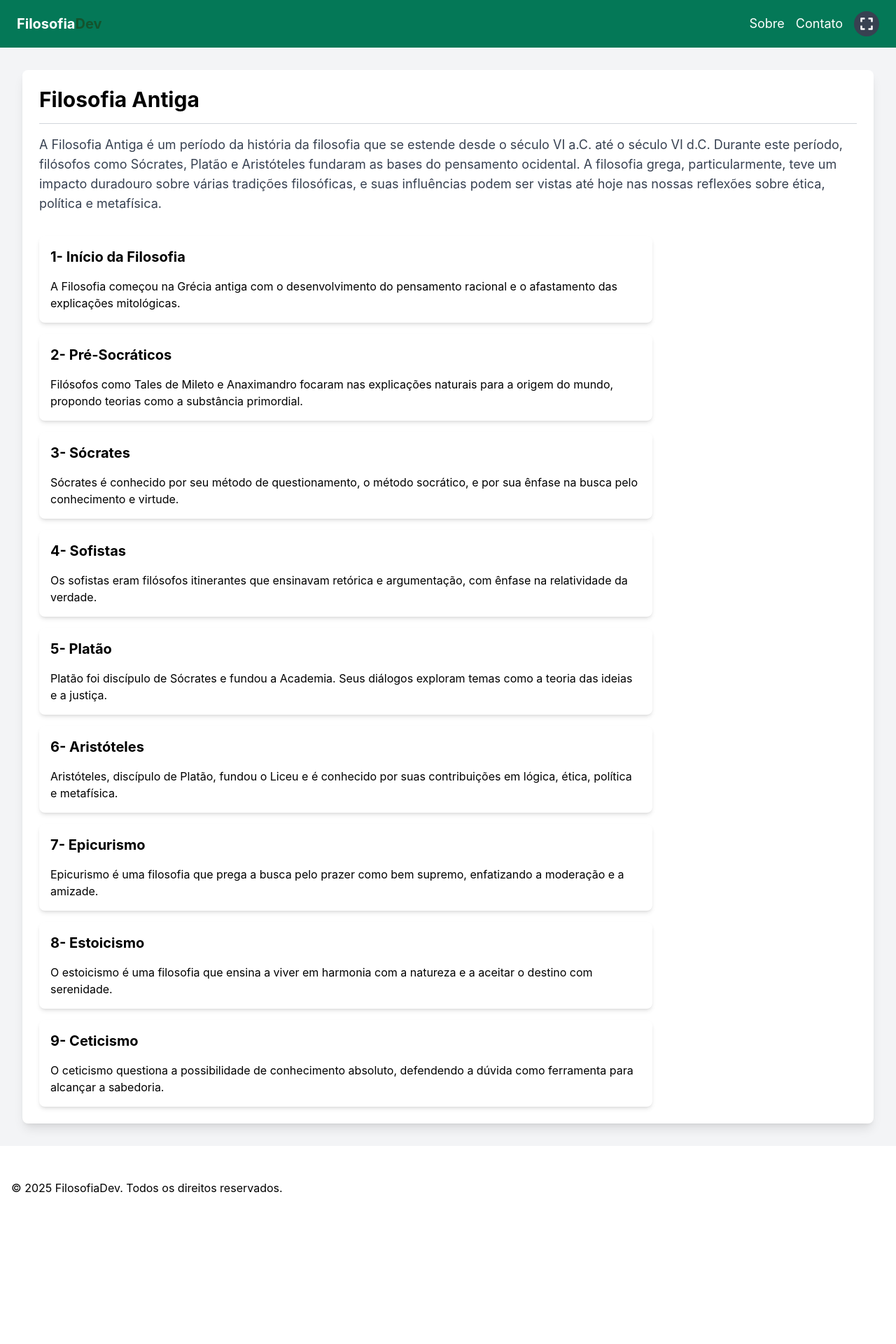
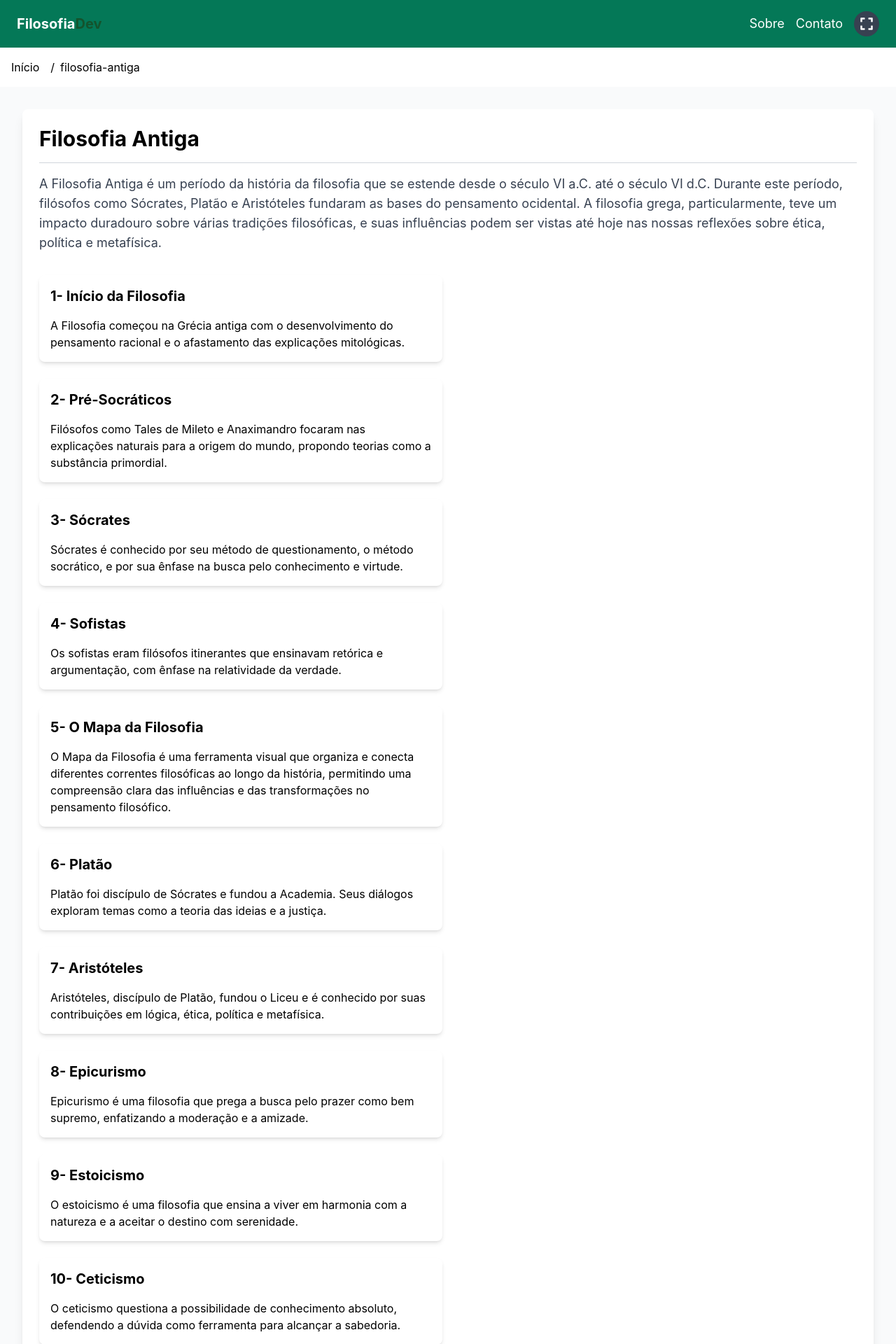
Before and after one commit to gabriellima-wav/filosofia-dev, a React (Vite) app: page /filosofia-antiga in a window 1280 px wide. Shown: the top 1920 px of the page at 70% size. Before the commit the page ends 1725 px from the top, so only its background shows below. Built offline with nearby package versions, Linux system fonts and the light colour scheme.

Commit message:
componente breadcrumbs

```diff
--- a/src/App.tsx
+++ b/src/App.tsx
@@ -8,11 +8,13 @@ import Header from "./components/Header";
 import Footer from "./components/Footer";
 import SobrePage from "./pages/SobrePage";
 import ContatoPage from "./pages/ContatoPage";
+import Breadcrumbs from "./components/Breadcrumbs";
 
 const App: React.FC = () => {
   return (
     <Router>
       <Header />
+      <Breadcrumbs />
       <Routes>
         <Route path="/sobre" element={<SobrePage />} />
         <Route path="/contato" element={<ContatoPage />} />
--- /dev/null
+++ b/src/components/Breadcrumbs.tsx
@@ -0,0 +1,36 @@
+import React from "react";
+import { Link, useLocation } from "react-router-dom";
+
+const Breadcrumbs: React.FC = () => {
+  const location = useLocation();
+  const pathnames = location.pathname.split("/").filter((x) => x);
+
+  return (
+    <nav aria-label="breadcrumb" className="font-inter p-4">
+      <ol className="breadcrumb flex space-x-2">
+        <li>
+          <Link to="/" className="text-black hover:text-emerald-800">
+            Início
+          </Link>
+        </li>
+        {pathnames.map((value, index) => {
+          const path = `/${pathnames.slice(0, index + 1).join("/")}`;
+          return (
+            <li key={index} className="flex items-center">
+              <span className="mx-2">/</span>
+              {index === pathnames.length - 1 ? (
+                <span>{value}</span>
+              ) : (
+                <Link to={path} className="text-black hover:text-emerald-800">
+                  {value}
+                </Link>
+              )}
+            </li>
+          );
+        })}
+      </ol>
+    </nav>
+  );
+};
+
+export default Breadcrumbs;
--- a/src/components/ModuleWrapper.tsx
+++ b/src/components/ModuleWrapper.tsx
@@ -12,7 +12,7 @@ const ModuleWrapper: React.FC<ModuleWrapperProps> = ({
   children,
 }) => {
   return (
-    <div className="min-h-screen flex flex-col bg-gray-100">
+    <div className="min-h-screen flex flex-col bg-gray-50">
       <main className="flex-grow p-8">
         <div className="bg-white p-6 rounded-lg shadow-lg">
           <h1 className="text-3xl font-bold mb-4">{title}</h1>
--- a/src/pages/SobrePage.tsx
+++ b/src/pages/SobrePage.tsx
@@ -28,6 +28,12 @@ const SobrePage: React.FC = () => {
             profundas, aprender com os grandes filósofos e aplicar esse
             conhecimento na sua vida e na sua carreira.
           </p>
+          <p className="text-lg leading-7 text-gray-800 italic">
+            Vale ressaltar que boa parte do conteúdo presente aqui está sendo
+            embasado no curso "Essência da Filosofia" do Epifania Experiência,
+            que oferece uma visão aprofundada sobre temas filosóficos
+            essenciais.
+          </p>
         </div>
       </div>
     </main>
--- a/src/pages/filosofia/FilosofiaAntigaPage.tsx
+++ b/src/pages/filosofia/FilosofiaAntigaPage.tsx
@@ -1,4 +1,5 @@
 import React from "react";
+import { Link } from "react-router-dom"; // Importa o Link do react-router-dom
 import ModuleWrapper from "../../components/ModuleWrapper";
 
 const FilosofiaAntigaPage: React.FC = () => {
@@ -7,79 +8,110 @@ const FilosofiaAntigaPage: React.FC = () => {
       title="Filosofia Antiga"
       description="A Filosofia Antiga é um período da história da filosofia que se estende desde o século VI a.C. até o século VI d.C. Durante este período, filósofos como Sócrates, Platão e Aristóteles fundaram as bases do pensamento ocidental. A filosofia grega, particularmente, teve um impacto duradouro sobre várias tradições filosóficas, e suas influências podem ser vistas até hoje nas nossas reflexões sobre ética, política e metafísica."
     >
-      <div className="mt-8 space-y-4">
-        <div className="bg-white rounded-lg shadow-md p-4 hover:shadow-lg hover:scale-105 transition-all w-[75%]">
+      <div className="mt-8 space-y-6">
+        <Link
+          to="/filosofia-antiga/inicio"
+          className="bg-white rounded-lg shadow-md p-4 hover:shadow-lg hover:scale-105 transition-all block max-w-xl"
+        >
           <h3 className="text-xl font-bold mb-4">1- Início da Filosofia</h3>
           <p>
             A Filosofia começou na Grécia antiga com o desenvolvimento do
             pensamento racional e o afastamento das explicações mitológicas.
           </p>
-        </div>
-
-        <div className="bg-white rounded-lg shadow-md p-4 hover:shadow-lg hover:scale-105 transition-all w-[75%]">
+        </Link>
+        <Link
+          to="/filosofia-antiga/pre-socraticos"
+          className="bg-white rounded-lg shadow-md p-4 hover:shadow-lg hover:scale-105 transition-all block max-w-xl"
+        >
           <h3 className="text-xl font-bold mb-4">2- Pré-Socráticos</h3>
           <p>
             Filósofos como Tales de Mileto e Anaximandro focaram nas explicações
             naturais para a origem do mundo, propondo teorias como a substância
             primordial.
           </p>
-        </div>
-
-        <div className="bg-white rounded-lg shadow-md p-4 hover:shadow-lg hover:scale-105 transition-all w-[75%]">
+        </Link>
+        <Link
+          to="/filosofia-antiga/socrates"
+          className="bg-white rounded-lg shadow-md p-4 hover:shadow-lg hover:scale-105 transition-all block max-w-xl"
+        >
           <h3 className="text-xl font-bold mb-4">3- Sócrates</h3>
           <p>
             Sócrates é conhecido por seu método de questionamento, o método
             socrático, e por sua ênfase na busca pelo conhecimento e virtude.
           </p>
-        </div>
-
-        <div className="bg-white rounded-lg shadow-md p-4 hover:shadow-lg hover:scale-105 transition-all w-[75%]">
+        </Link>
+        <Link
+          to="/filosofia-antiga/sofistas"
+          className="bg-white rounded-lg shadow-md p-4 hover:shadow-lg hover:scale-105 transition-all block max-w-xl"
+        >
           <h3 className="text-xl font-bold mb-4">4- Sofistas</h3>
           <p>
             Os sofistas eram filósofos itinerantes que ensinavam retórica e
             argumentação, com ênfase na relatividade da verdade.
           </p>
-        </div>
-
-        <div className="bg-white rounded-lg shadow-md p-4 hover:shadow-lg hover:scale-105 transition-all w-[75%]">
-          <h3 className="text-xl font-bold mb-4">5- Platão</h3>
+        </Link>
+        <Link
+          to="/filosofia-antiga/mapa"
+          className="bg-white rounded-lg shadow-md p-4 hover:shadow-lg hover:scale-105 transition-all block max-w-xl"
+        >
+          <h3 className="text-xl font-bold mb-4">5- O Mapa da Filosofia</h3>
+          <p>
+            O Mapa da Filosofia é uma ferramenta visual que organiza e conecta
+            diferentes correntes filosóficas ao longo da história, permitindo
+            uma compreensão clara das influências e das transformações no
+            pensamento filosófico.
+          </p>
+        </Link>
+        <Link
+          to="/filosofia-antiga/platao"
+          className="bg-white rounded-lg shadow-md p-4 hover:shadow-lg hover:scale-105 transition-all block max-w-xl"
+        >
+          <h3 className="text-xl font-bold mb-4">6- Platão</h3>
           <p>
             Platão foi discípulo de Sócrates e fundou a Academia. Seus diálogos
             exploram temas como a teoria das ideias e a justiça.
           </p>
-        </div>
-
-        <div className="bg-white rounded-lg shadow-md p-4 hover:shadow-lg hover:scale-105 transition-all w-[75%]">
-          <h3 className="text-xl font-bold mb-4">6- Aristóteles</h3>
+        </Link>
+        <Link
+          to="/filosofia-antiga/aristoteles"
+          className="bg-white rounded-lg shadow-md p-4 hover:shadow-lg hover:scale-105 transition-all block max-w-xl"
+        >
+          <h3 className="text-xl font-bold mb-4">7- Aristóteles</h3>
           <p>
             Aristóteles, discípulo de Platão, fundou o Liceu e é conhecido por
             suas contribuições em lógica, ética, política e metafísica.
           </p>
-        </div>
-
-        <div className="bg-white rounded-lg shadow-md p-4 hover:shadow-lg hover:scale-105 transition-all w-[75%]">
-          <h3 className="text-xl font-bold mb-4">7- Epicurismo</h3>
+        </Link>
+        <Link
+          to="/filosofia-antiga/epicurismo"
+          className="bg-white rounded-lg shadow-md p-4 hover:shadow-lg hover:scale-105 transition-all block max-w-xl"
+        >
+          <h3 className="text-xl font-bold mb-4">8- Epicurismo</h3>
           <p>
             Epicurismo é uma filosofia que prega a busca pelo prazer como bem
             supremo, enfatizando a moderação e a amizade.
           </p>
-        </div>
-
-        <div className="bg-white rounded-lg shadow-md p-4 hover:shadow-lg hover:scale-105 transition-all w-[75%]">
-          <h3 className="text-xl font-bold mb-4">8- Estoicismo</h3>
+        </Link>
+        <Link
+          to="/filosofia-antiga/estoicismo"
+          className="bg-white rounded-lg shadow-md p-4 hover:shadow-lg hover:scale-105 transition-all block max-w-xl"
+        >
+          <h3 className="text-xl font-bold mb-4">9- Estoicismo</h3>
           <p>
             O estoicismo é uma filosofia que ensina a viver em harmonia com a
             natureza e a aceitar o destino com serenidade.
           </p>
-        </div>
-
-        <div className="bg-white rounded-lg shadow-md p-4 hover:shadow-lg hover:scale-105 transition-all w-[75%]">
-          <h3 className="text-xl font-bold mb-4">9- Ceticismo</h3>
+        </Link>
+        <Link
+          to="/filosofia-antiga/ceticismo"
+          className="bg-white rounded-lg shadow-md p-4 hover:shadow-lg hover:scale-105 transition-all block max-w-xl"
+        >
+          <h3 className="text-xl font-bold mb-4">10- Ceticismo</h3>
           <p>
             O ceticismo questiona a possibilidade de conhecimento absoluto,
             defendendo a dúvida como ferramenta para alcançar a sabedoria.
           </p>
-        </div>
+        </Link>
       </div>
     </ModuleWrapper>
   );
```
